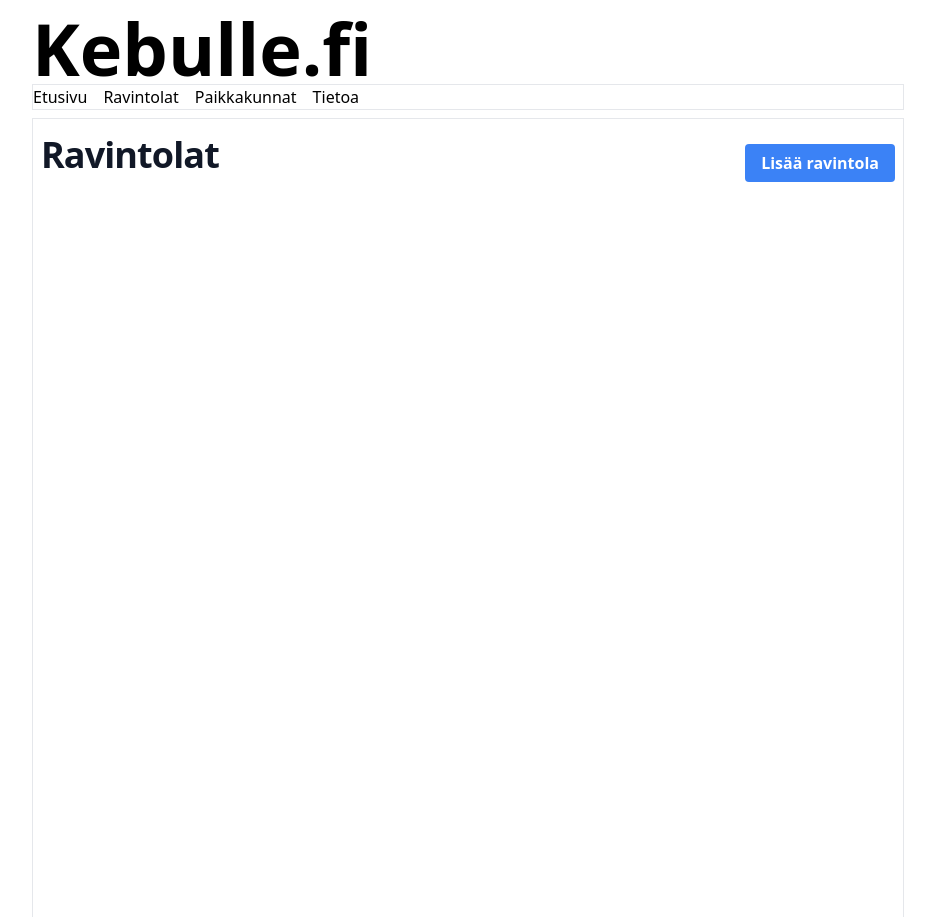
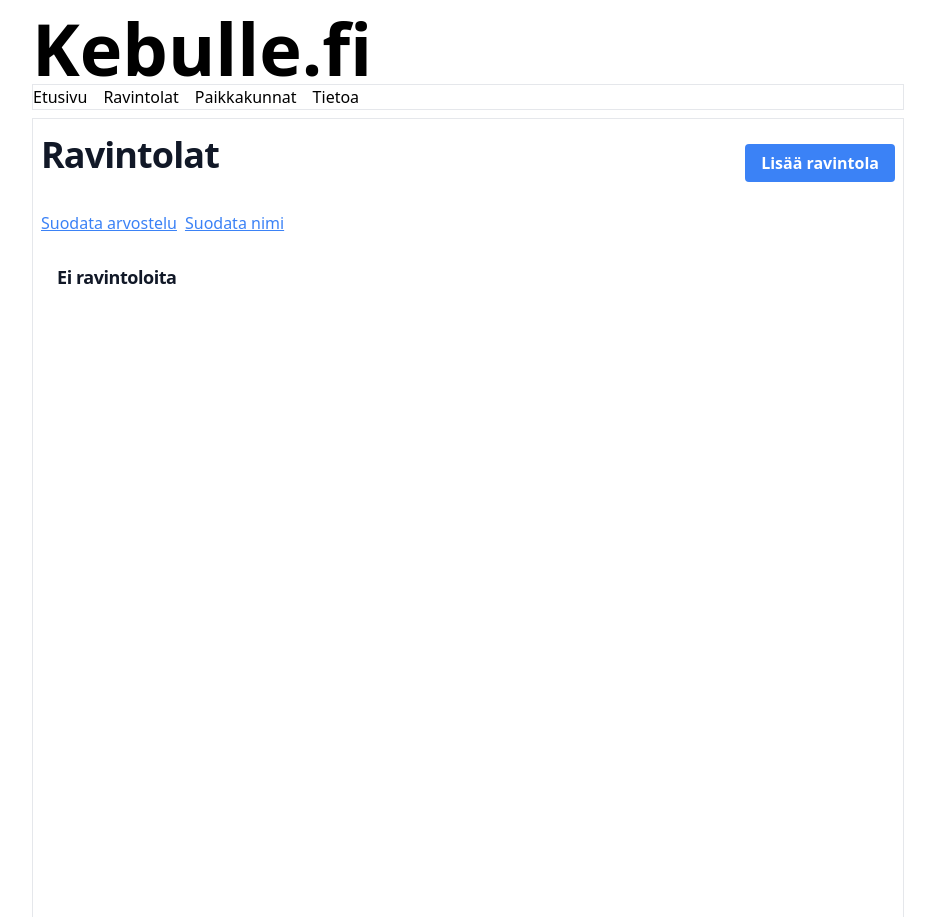
Before and after one commit to MineTech0/kebulle-fi, a Flask app: page /restaurants in a window 1280 px wide. Shown: the top 917 px of the page, without its empty margins (172-1107 px from the left). Run offline with Flask 2, Linux system fonts and the light colour scheme; data that the repository does not hold is empty; style sheets or scripts are compiled from the project's sources; some libraries are stand-ins or nearby versions.

Commit message:
added sorting

```diff
--- a/src/routes.py
+++ b/src/routes.py
@@ -32,6 +32,15 @@ def restaurants():
         restaurants_list = restaurant.get_all_restaurants_by_city(city_name)
     else:
         restaurants_list = restaurant.get_all_restaurants()
+
+    sort_by = request.args.get('sortBy')
+
+    if sort_by and sort_by == 'rating':
+        restaurants_list = sorted(
+            restaurants_list, key=lambda k: k['rating'], reverse=True)
+    elif sort_by and sort_by == 'name':
+        restaurants_list = sorted(restaurants_list, key=lambda k: k['name'])
+
     return render_template('restaurants.html', restaurants=restaurants_list, city_name=city_name)
 
 
--- a/src/templates/restaurants.html
+++ b/src/templates/restaurants.html
@@ -17,6 +17,13 @@
             <a href="{{url_for('create_restaurant')}}" class="primary-button">Lisää ravintola</a>
         </div>
     </div>
+    {% set city_param = request.args.get('city') %}
+    <div class="flex flex-row gap-2 my-3">
+        <a href="{{ url_for(request.endpoint, sortBy='rating', city=city_param) }}"
+            class="text-blue-500 hover:text-blue-700 underline">Suodata arvostelu</a>
+        <a href="{{ url_for(request.endpoint, sortBy='name', city=city_param) }}"
+            class="text-blue-500 hover:text-blue-700 underline">Suodata nimi</a>
+    </div>
     <div class="grid grid-cols-1 gap-2">
         {% for restaurant in restaurants %}
         <a href="{{ url_for('show_restaurant', id=restaurant.id) }}">
@@ -35,8 +42,12 @@
             </div>
         </a>
         {% endfor %}
+        {% if not restaurants %}
+        <div class="p-4">
+            <h2 class="text-lg font-bold mb-2">Ei ravintoloita</h2>
+        </div>
+        {% endif %}
     </div>
-</div>
 
 
-{% endblock %}
+    {% endblock %}
```
